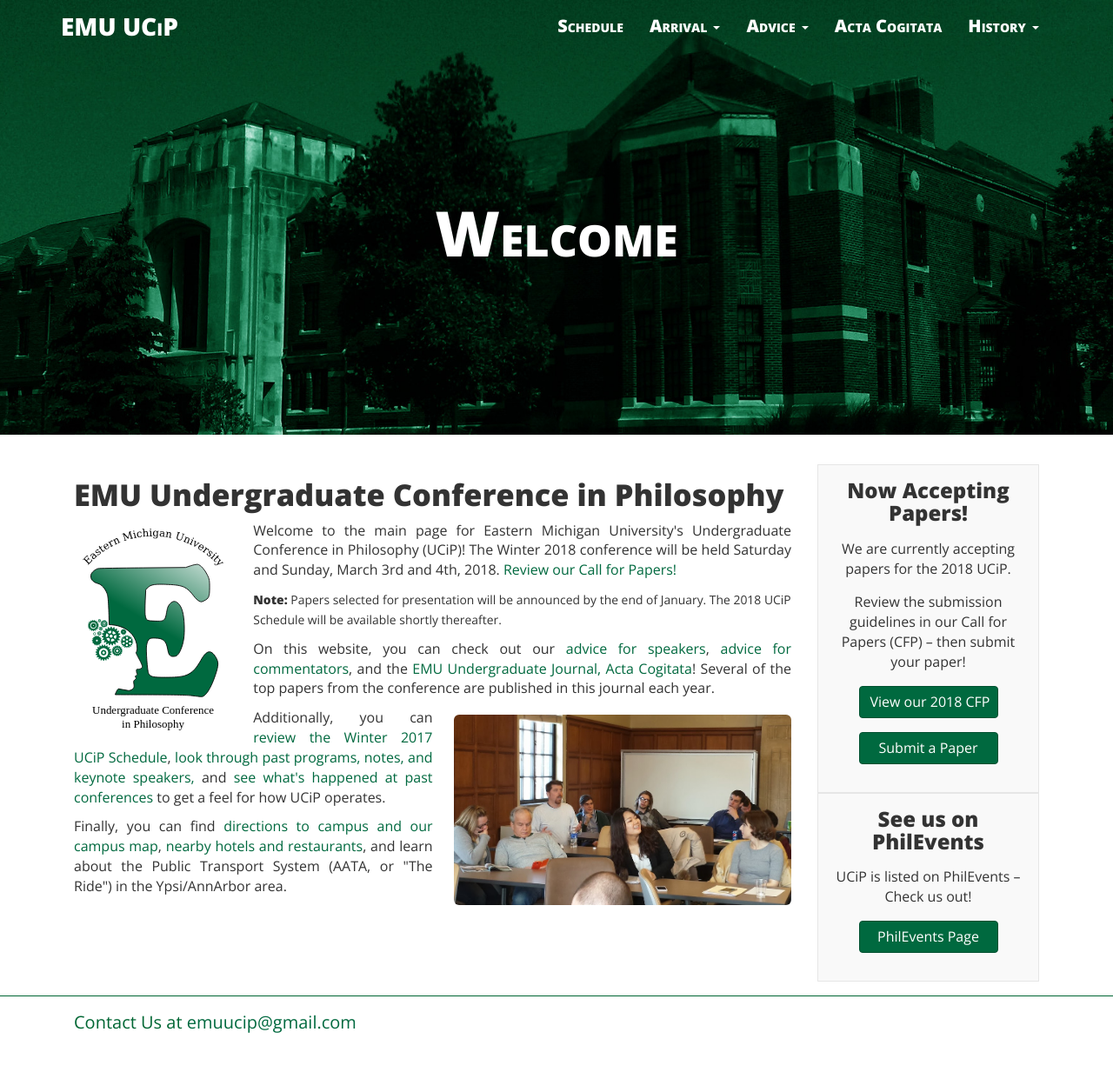
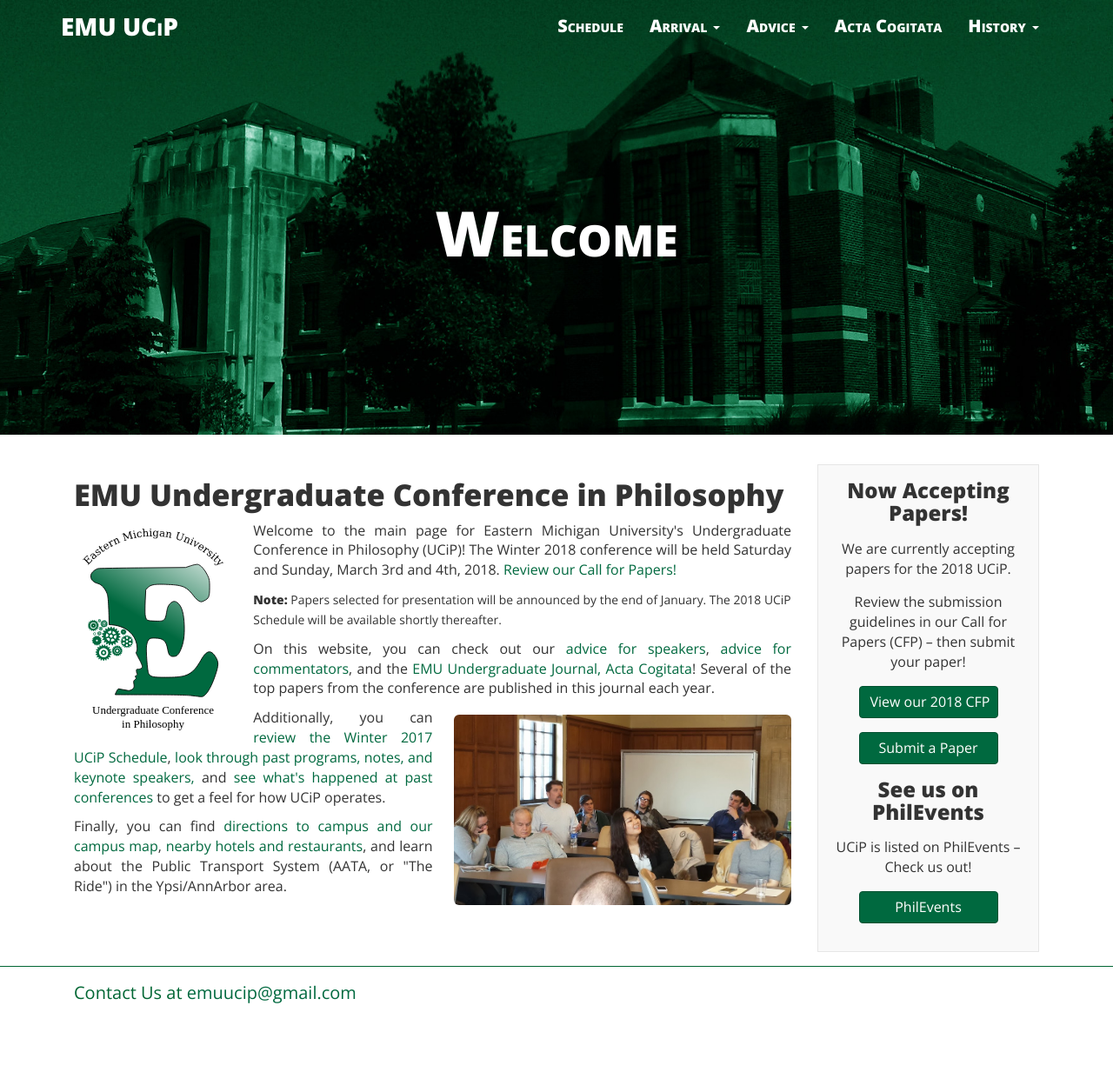
Before and after one commit to ucip/ucip.github.io, a Jekyll site: the page built from index.html, in a window 1280 px wide. Shown: the whole page at 87% size. Built offline with Jekyll 4.4.1, drawn with Linux system fonts in a browser that asks for light colours; nearby versions of some CDN libraries; after the commit the page ends 1199 px from its top, so only the background shows below that.

Commit message:
adding PhilEvents page

```diff
--- a/_includes/box.html
+++ b/_includes/box.html
@@ -8,16 +8,10 @@
       <a class="btn btn-primary cfp" href="{{ site.baseurl }}/cfp/" role="button">View our 2018 CFP</a>
       <a class="btn btn-primary cfp" href="https://goo.gl/forms/xQAMbifOKAlYHveA3" role="button">Submit a Paper</a>
     </div>
-  </div>
-</div>
-
-<!-- PhilEvents info -->
-<div class="col-sm-3 col-xs-12 hidden-print">
-  <div class="post-list-box announcement">
-    <h3 class="text-center post-list-header">See us on PhilEvents</h3>
+    <h4 class="text-center post-list-header">See us on PhilEvents</h4>
     <p class="text-center announcement-text">UCiP is listed on PhilEvents &ndash; Check us out!</p>
     <div class="text-center">
-      <a class="btn btn-primary cfp" href="https://philevents.org/event/show/37278" role="button">PhilEvents Page</a>
+      <a class="btn btn-primary cfp" href="https://philevents.org/event/show/37278" role="button">PhilEvents</a>
     </div>
   </div>
 </div>
```
